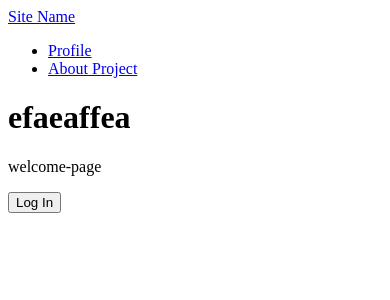
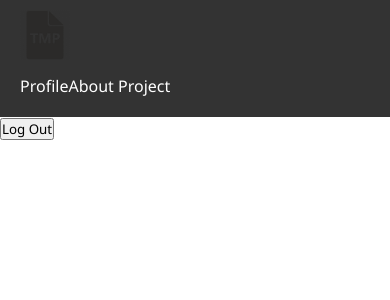
Before and after one commit to AlexZamastil/BP, a React (Create React App) app in the folder src/main/frontend/: page /profile in a window 390 px wide. Shown: the top 300 px of the page. Built offline with nearby package versions, Linux system fonts and the light colour scheme.

Commit message:
fe zacatek

```diff
--- a/src/main/frontend/src/App.js
+++ b/src/main/frontend/src/App.js
@@ -18,47 +18,14 @@ function App() {
         <Routes>
           <Route path="/aboutproject" element={<AboutProject/>} />
           <Route path="/profile" element={<Profile/>} />
+          <Route path="/welcomePage" element={<WelcomePage/>} />
         </Routes>
 
       </div>
 
-      <RenderContent/>
 
     </>
   )
 }
 
-function RenderContent() {
-
-  const {t} = useTranslation();
-
-    if (localStorage.getItem("user")== null){
-      return(
-        <div>
-
-            <p>{t('welcome-page')}</p>
-            <WelcomePage/>
-        </div>
-
-      )
-    } else {
-      return(
-        <div>
-            <p>logged in</p>
-            <button on onClick={LogOut}> {t('log-out')} </button>
-        </div>
-
-      )
-
-    }
-}
-function LogOut(){
-  localStorage.clear("user")
-  console.log(localStorage.getItem("user"))
-  window.location.reload(false)
-
-}
-
-
-
 export default App
--- a/src/main/frontend/src/Navbar.js
+++ b/src/main/frontend/src/Navbar.js
@@ -1,5 +1,7 @@
 import { Link, useMatch, useResolvedPath } from "react-router-dom"
 import { useTranslation } from 'react-i18next';
+import styling from "./styling.css"
+import tempImage from "./sources/temp.png"
 
 export default function Navbar() {
 
@@ -7,12 +9,13 @@ export default function Navbar() {
 
   return (
     <nav className="nav">
-      <Link to="/" className="site-title">
-        Site Name
+      <Link to="/welcomePage" className="site-title">
+      <img src={tempImage} width={50} alt="temp" />
+
       </Link>
       <ul>
-        <CustomLink to="/profile">{t('profile')}</CustomLink>
-        <CustomLink to="/aboutproject">{t('about-project')}</CustomLink>
+        <CustomLink className="c-link" to="/profile"> <p>{t('profile')}</p> </CustomLink>
+        <CustomLink className="c-link" to="/aboutproject"> <p>{t('about-project')}</p> </CustomLink>
       </ul>
     </nav>
   )
--- a/src/main/frontend/src/Profile.js
+++ b/src/main/frontend/src/Profile.js
@@ -1,3 +1,23 @@
+import { useTranslation } from 'react-i18next';
+import WelcomePage from './WelcomePage';
+import { Link} from "react-router-dom"
+
 export default function Profile(){
-    return(<h1>efaeaffea</h1>)
+    const {t} = useTranslation();
+    return( <div>
+        <Link to="/WelcomePage">
+        <button on onClick={LogOut}> {t('log-out')} </button>
+    </Link>
+
+
+
+      </div>)
 }
+
+function LogOut(){
+
+
+    localStorage.clear("user");
+    console.log(localStorage.getItem("user"));
+
+  }
--- a/src/main/frontend/src/WelcomePage.js
+++ b/src/main/frontend/src/WelcomePage.js
@@ -4,11 +4,30 @@ export default function WelcomePage() {
 
     const {t} = useTranslation();
 
-    return(<button onClick = {LogIN}> {t('log-in')} </button>)
+    return(
+    <ShowLogin/>
+    )
 
 }
-function LogIN(){
+
+
+  function LogIN(){
     localStorage.setItem("user", "honza")
     console.log(localStorage.getItem("user"))
     window.location.reload(false)
 }
+
+
+  function ShowLogin(){
+    const {t} = useTranslation();
+    if (localStorage.getItem("user")== null){
+    return(
+      <div>
+        <button on onClick={LogIN}> {t('log-in')} </button>
+
+          <p>{t('welcome-page')}</p>
+
+      </div>
+
+    )
+  }}
--- a/src/main/frontend/src/locales/cs.json
+++ b/src/main/frontend/src/locales/cs.json
@@ -2,13 +2,5 @@
     "site-name" : "Název stránky",
     "profile" : "Profil",
     "about-project" : "O Projektu",
-    "log-in" : "Přihlásit",
-    "test1" : "test1111ENENEN",
-    "test2" : "test2222ENENEN",
-    "test1" : "test1111ENENEN",
-    "test2" : "test2222ENENEN",
-    "test1" : "test1111ENENEN",
-    "test2" : "test2222ENENEN",
-    "test1" : "test1111ENENEN",
-    "test2" : "test2222ENENEN"
+    "log-in" : "Přihlásit"
 }
--- /dev/null
+++ b/src/main/frontend/src/styling.css
@@ -0,0 +1,52 @@
+* {
+  margin: 0;
+  padding: 0;
+  box-sizing: border-box;
+  font-family:'Segoe UI', Tahoma, Geneva, Verdana, sans-serif
+}
+
+
+.nav{
+  display: flex;
+  justify-content: space-between;
+  align-items: center;
+  background-color: #333;
+  color: white;
+  padding: 10px 20px;
+}
+
+.nav ul{
+  list-style: none;
+  display: flex;
+}
+
+.nav ul li  {
+  margin-right: 20px;
+}
+.nav ul .c-link {
+  text-decoration: none;
+  color: white;
+  transition: color 0.3s;
+}
+.nav ul .c-link:hover {
+  color: #66b3ff;
+}
+
+.nav .site-title {font-size: large;flex-direction: row;}
+
+@media (max-width: 768px) {
+  .nav {
+    flex-direction: column;
+    align-items: flex-start;
+  }
+
+  .nav ul  {
+  margin-top: 10px;
+}
+ .nav ul li {
+  margin-right: 0px;
+  margin-bottom: 10px;
+}
+
+
+}
```
Also changed, not shown: src/main/frontend/src/sources/temp.png (added).
